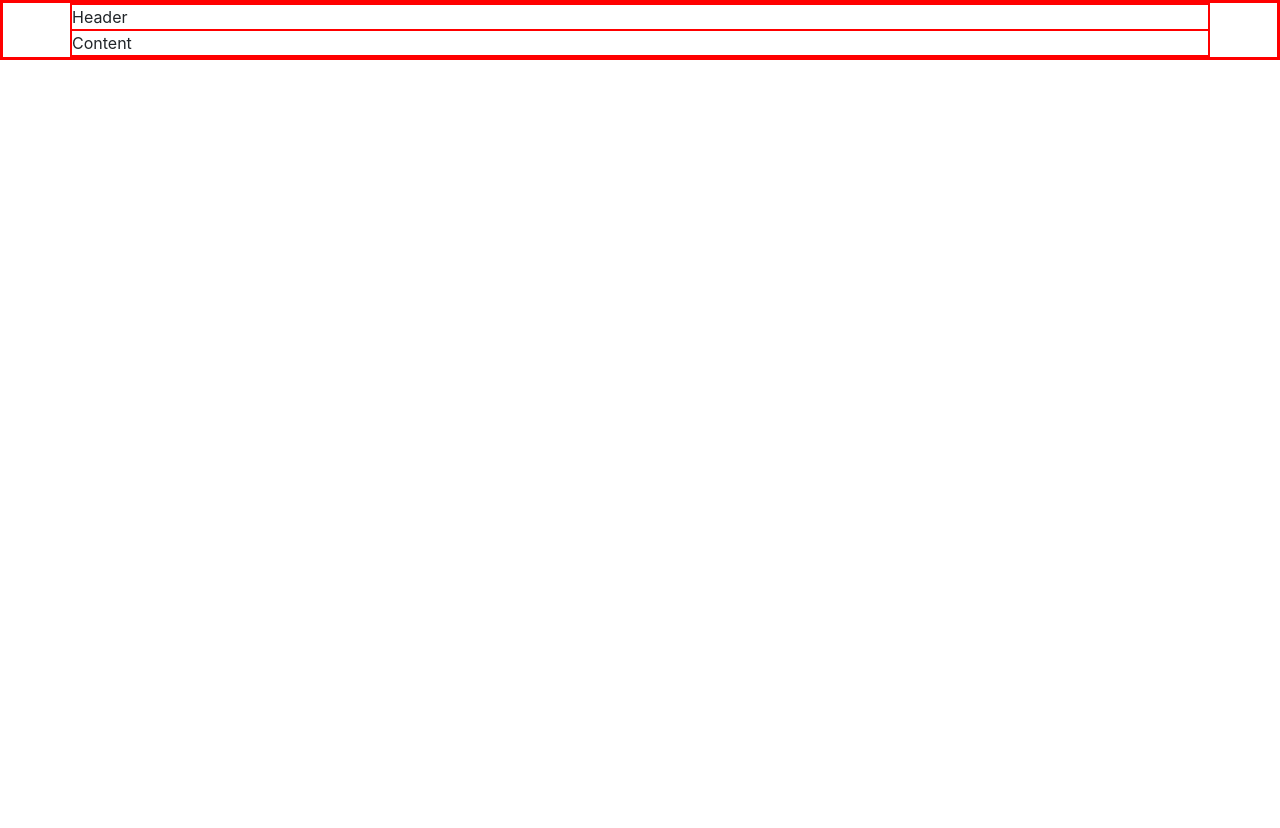
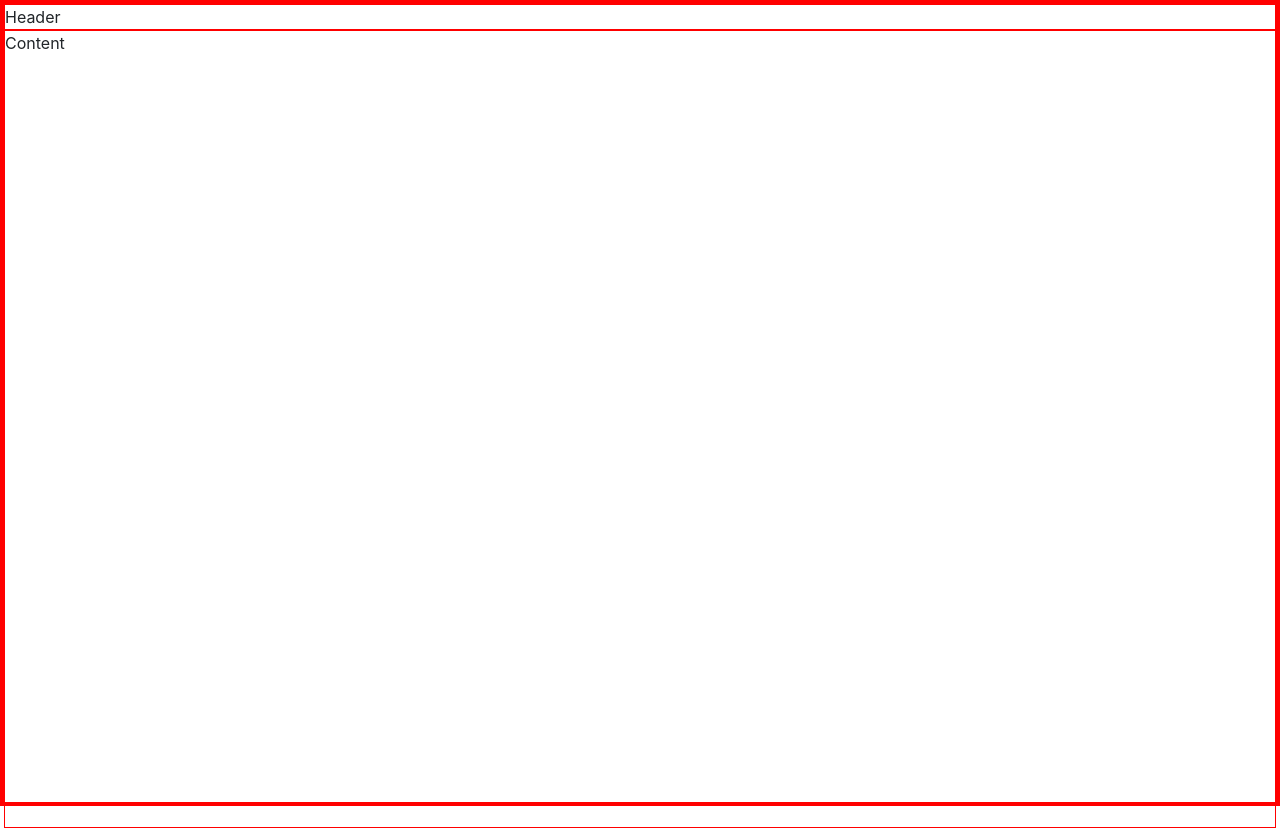
Before and after one commit to stevenriggs/react-bootstrap-layout, a React (Create React App) app: page / in a window 1280 px wide. Before the commit the page ends 800 px from the top, so only its background shows below. Built offline with nearby package versions, Linux system fonts and the light colour scheme.

Commit message:
container sizing works

```diff
--- a/src/App.js
+++ b/src/App.js
@@ -1,15 +1,15 @@
 import React from 'react';
 import logo from './logo.svg';
 import './App.css';
-import {Container, Row, Col} from 'react-bootstrap';
+import {Container, Row} from 'react-bootstrap';
 
 function App() {
   return (
-    <Container>
+    <Container fluid className='vh-100'>
       <Row>
         Header
       </Row>
-      <Row>
+      <Row className='h-100'>
         Content
       </Row>
     </Container>
```
